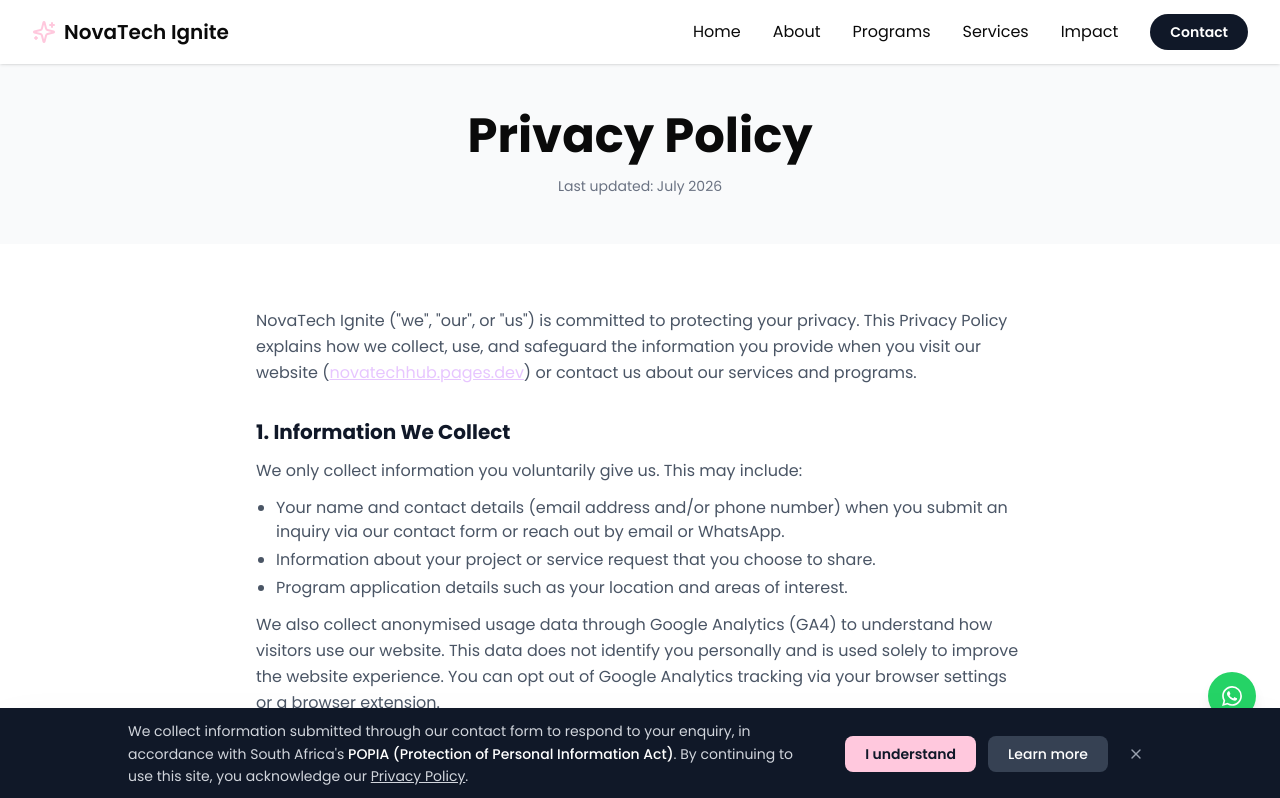
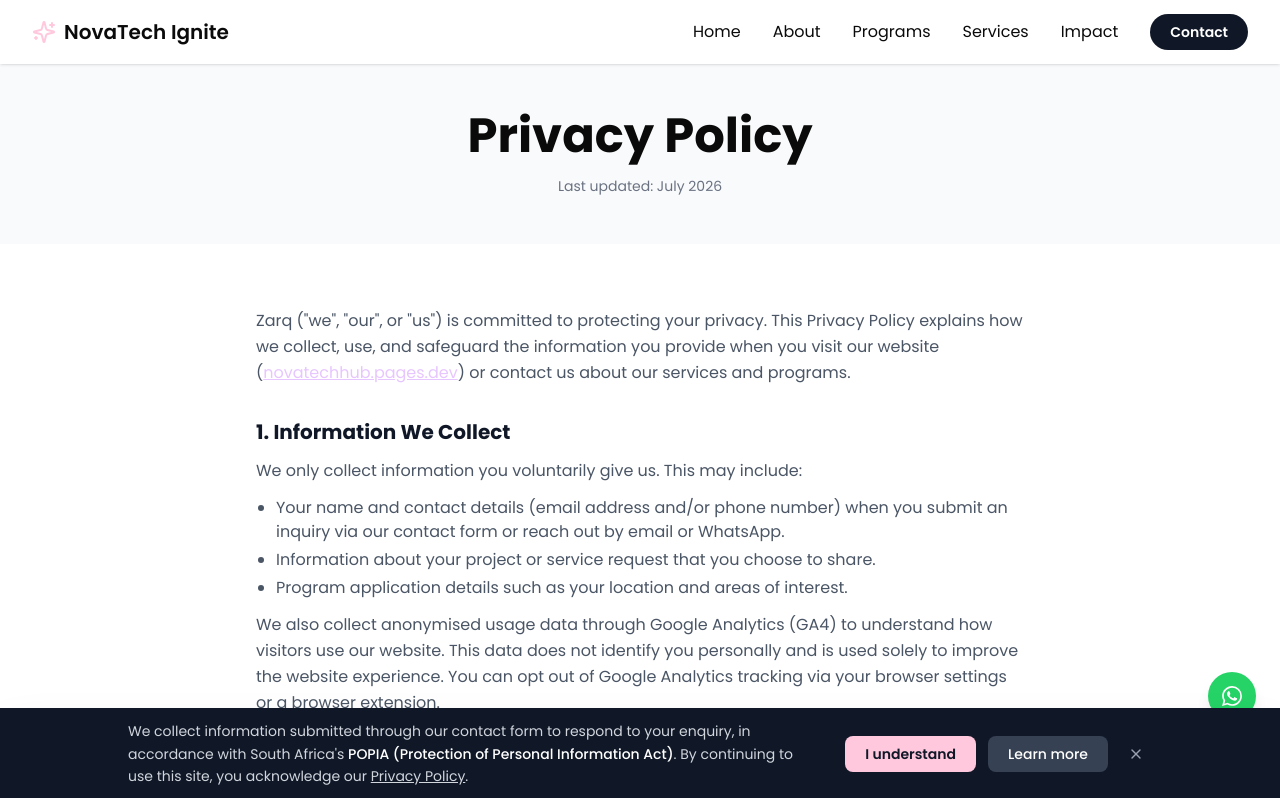
Before and after one commit to LesediSiyaya/Lesedinovatechhubwebsite, a React (Vite) app: page /privacy in a window 1280 px wide. Shown: the top 798 px of the page. Built offline with nearby package versions, Linux system fonts and the light colour scheme.

Commit message:
Rebrand website identity from NovaTech to Zarq

```diff
--- a/src/app/pages/Privacy.tsx
+++ b/src/app/pages/Privacy.tsx
@@ -2,7 +2,7 @@ import { Link } from 'react-router';
 import { useSEO } from '../components/useSEO';
 
 export default function Privacy() {
-  useSEO({ title: 'Privacy Policy', description: `Read the NovaTech Ignite privacy policy to understand how we collect, use, and protect your personal information on our website and services.`, path: '/privacy' });
+  useSEO({ title: 'Privacy Policy', description: `Read the Zarq privacy policy to understand how we collect, use, and protect your personal information on our website and services.`, path: '/privacy' });
 
   return (
     <div>
@@ -20,7 +20,7 @@ export default function Privacy() {
 
           <div className="mb-8">
             <p className="text-gray-600 leading-relaxed">
-              NovaTech Ignite ("we", "our", or "us") is committed to protecting your privacy.
+              Zarq ("we", "our", or "us") is committed to protecting your privacy.
               This Privacy Policy explains how we collect, use, and safeguard the information you
               provide when you visit our website (<a href="https://novatechhub.pages.dev" className="text-[#e7c6ff] underline">novatechhub.pages.dev</a>) or
               contact us about our services and programs.
```
